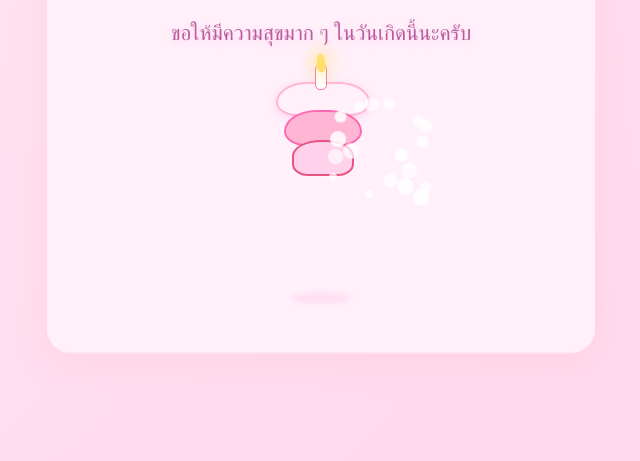
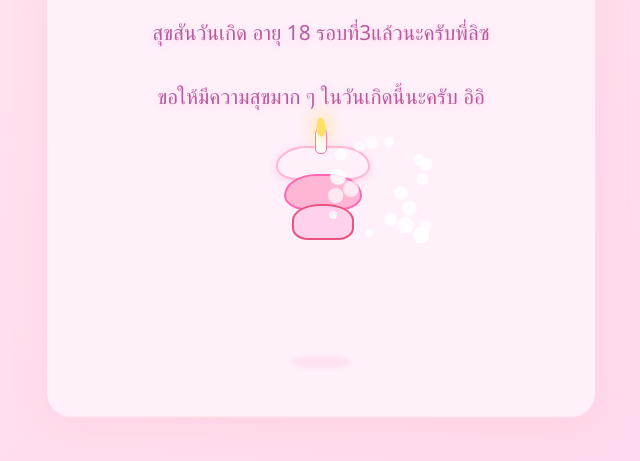
Before and after one commit to pongwit2550/Happybirthday-github-pages, a plain HTML site: page index.html in a window 1280 px wide. Shown: the part 353-814 px from the top of the page, without its empty margins (319-959 px from the left). Drawn offline with Linux system fonts and the light colour scheme.

Commit message:
Add files via upload

```diff
--- a/index.html
+++ b/index.html
@@ -16,7 +16,8 @@
             <div class="balloon purple"></div>
         </div>
         <h1>Happy Birthday <span class="elice">Elice</span>!</h1>
-        <p class="subtitle">ขอให้มีความสุขมาก ๆ ในวันเกิดนี้นะครับ</p>
+        <p class="subtitle">สุขสันวันเกิด อายุ 18 รอบที่3แล้วนะครับพี่ลิซ</p>
+        <p class="subtitle">ขอให้มีความสุขมาก ๆ ในวันเกิดนี้นะครับ อิอิ</p>
         <div class="cake-area">
             <div class="cake-body">
                 <div class="cake-top"></div>
```
